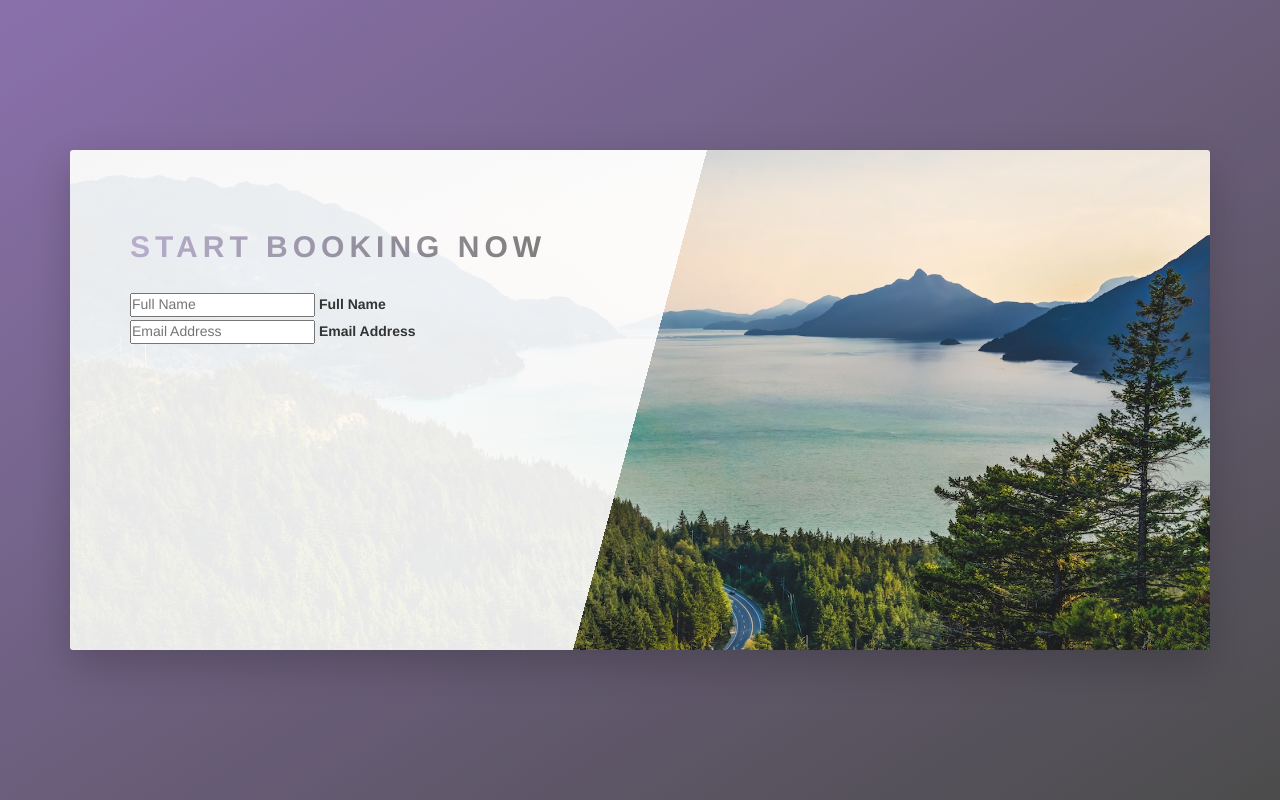
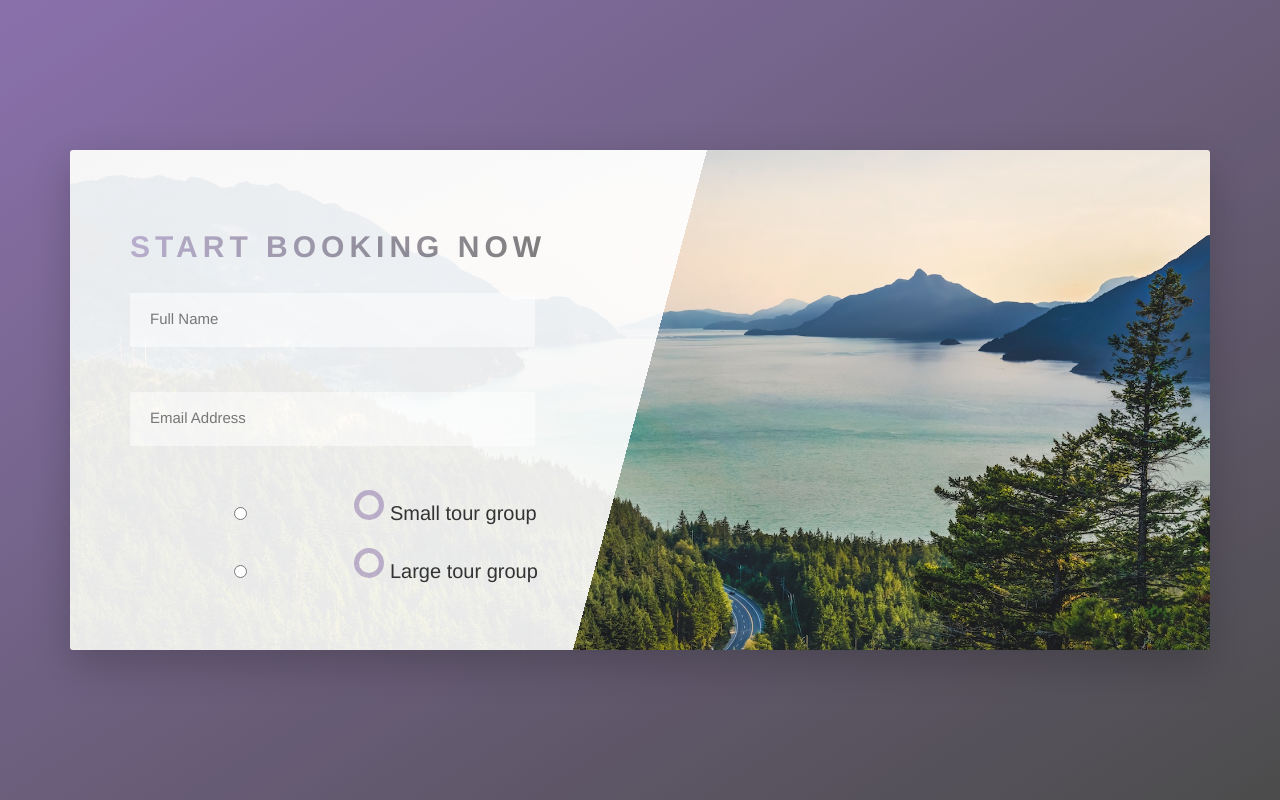
Before and after one commit to damionlawrence/wanderlust-travel-website, a website: page index.html in a window 1280 px wide. Shown: the part 4290-5090 px from the top of the page. Drawn offline with Linux system fonts and the light colour scheme.

Commit message:
form styles

```diff
--- a/index.html
+++ b/index.html
@@ -296,6 +296,20 @@
                 <label for="email" class="form__label">Email Address</label>
               </div>
 
+              <div class="form__group">
+                <input class="form__radio-group" type="radio" id="small" name="size">
+                <lable class="form__radio-label" for="small">
+                  <span class="form__radio-button"></span>
+                  Small tour group</lable>
+              </div>
+
+              <div class="form__group">
+                <input class="form__radio-group" type="radio" id="large" name="size">
+                <lable class="form__radio-label" for="large">
+                  <span class="form__radio-button"></span>
+                  Large tour group</lable>
+              </div>
+
             </form>
           </div>
         </div>
--- a/sass/component/_form.scss
+++ b/sass/component/_form.scss
@@ -0,0 +1,71 @@
+.form {
+    &__group:not(:last-child) {
+        margin-bottom: 2rem;
+    }
+
+    &__input {
+        font-size: 1.5rem;
+        font-family: inherit;
+        padding: 1.5rem 2rem;
+        border-radius: 2px;
+        background-color: rgba($color-white, .5);
+        border: none;
+        border-bottom: 3px solid transparent;
+        width: 90%;
+        display: block;
+        transition: all .3s;
+
+        &:focus {
+            outline: none;
+            box-shadow: 0 1rem 2rem rgba($color-black, .1);
+            border-bottom: 3px solid $color-primary-light;
+        }
+
+        &:focus:invalid {
+            border-bottom: 3px solid $color-card-yellow-dark;
+        }
+
+        &::-webkit-input-placeholder {
+            color: $color-grey-dark;
+        }
+    }
+
+
+
+
+    &__label {
+        font-size: 1.2rem;
+        font-weight: 700;
+        margin-left: 2rem;
+        margin-top: .7rem;
+        display: block;
+        transition: all .3s;
+    }
+
+    &__input:placeholder-shown+&__label {
+        opacity: 0;
+        visibility: hidden;
+        transform: translateY(-4rem);
+    }
+
+
+    &__radio-group {
+        width: 49%;
+        display: inline-block;
+    }
+
+
+    &__radio-label {
+        font-size: 2rem;
+        cursor: pointer;
+    }
+
+    &__radio-button {
+        height: 3rem;
+        width: 3rem;
+        border: 5px solid $color-primary-light;
+        border-radius: 50%;
+        display: inline-block;
+    }
+
+}
```
Also changed, not shown: css/style.css, 1 other file.
